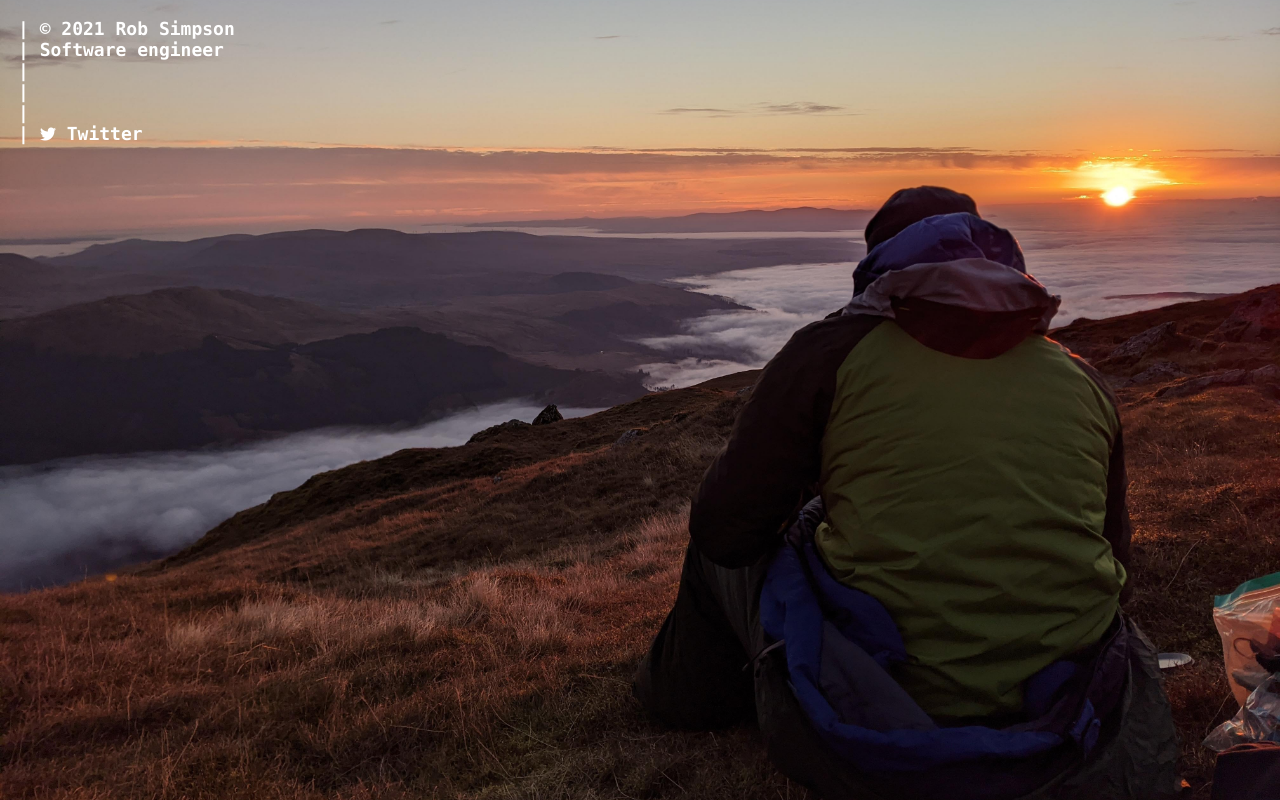
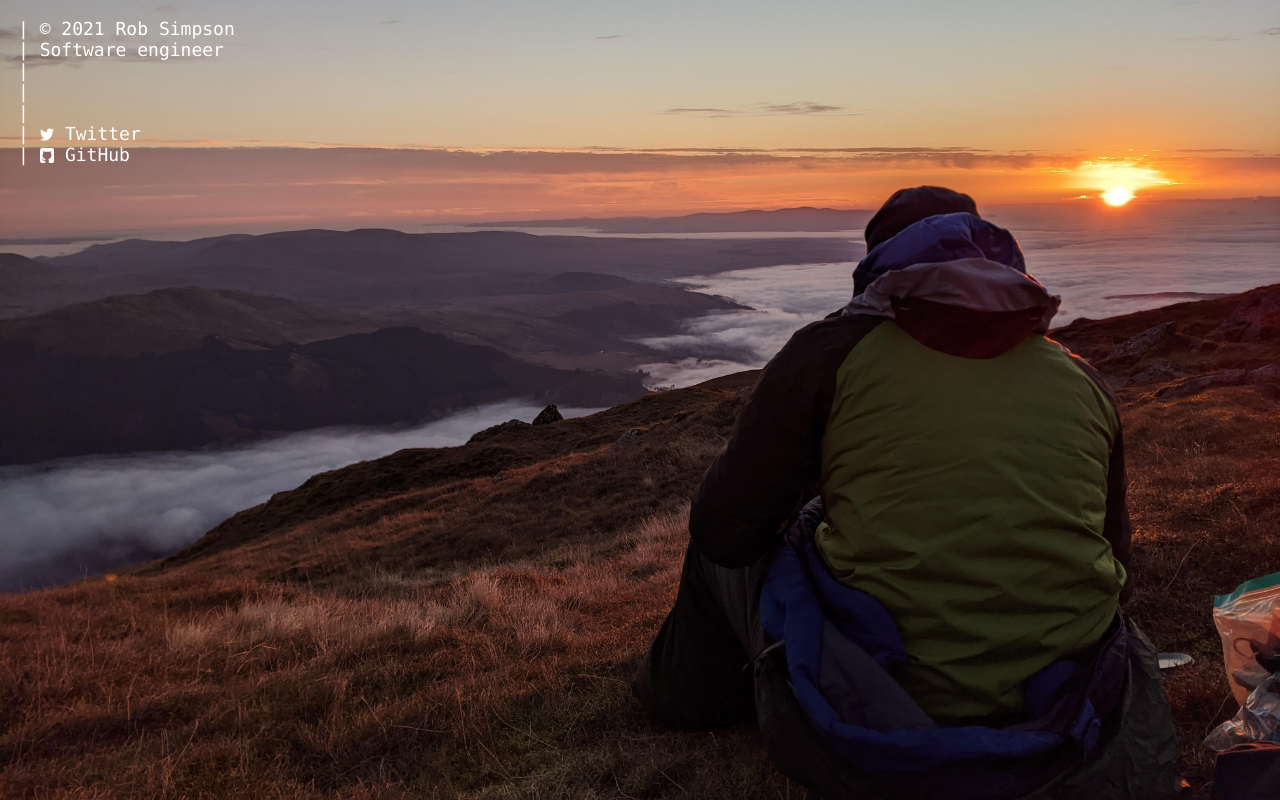
Before and after one commit to robsimpsondev/robsimpsondev.github.io, a plain HTML site: page docs/index.html in a window 1280 px wide. Drawn offline with Linux system fonts and the light colour scheme.

Commit message:
Style tweaks, GH link, nojekyll

```diff
--- a/docs/index.html
+++ b/docs/index.html
@@ -10,7 +10,6 @@
       padding: 0;
       color: white;
       font-family: "Lucida Console", "Courier New", monospace;
-      font-weight: 600;
       font-size: large;
     }
     @media (orientation: portrait) {
@@ -60,9 +59,9 @@
 
     .inline-icon {
       display: inline;
-      max-height: 0.9rem;
-      max-width: 0.9rem;
-      margin-bottom: -0.1rem;
+      max-height: 0.8em;
+      max-width: 0.8em;
+      margin-bottom: -0.1em;
     }
 
     @media (orientation: landscape) {
@@ -96,7 +95,8 @@
     <li>|</li>
     <li>|</li>
     <li>|</li>
-    <li>| <a href="https://twitter.com/rjss_me"><img src="assets/icons/twitter_512x512.png" alt="envelope icon" class="inline-icon"> Twitter</a></li>
+    <li>| <a href="https://twitter.com/rjss_me"><img src="assets/icons/twitter_512x512.png" alt="twitter icon" class="inline-icon"> Twitter</a></li>
+    <li>| <a href="https://github.com/robsimpsondev"><img src="assets/icons/github.svg" alt="github icon" class="inline-icon"> GitHub</a></li>
   </ul>
 </div>
 </body>
```
Also changed, not shown: docs/assets/icons/github.svg (added), 1 other file.
